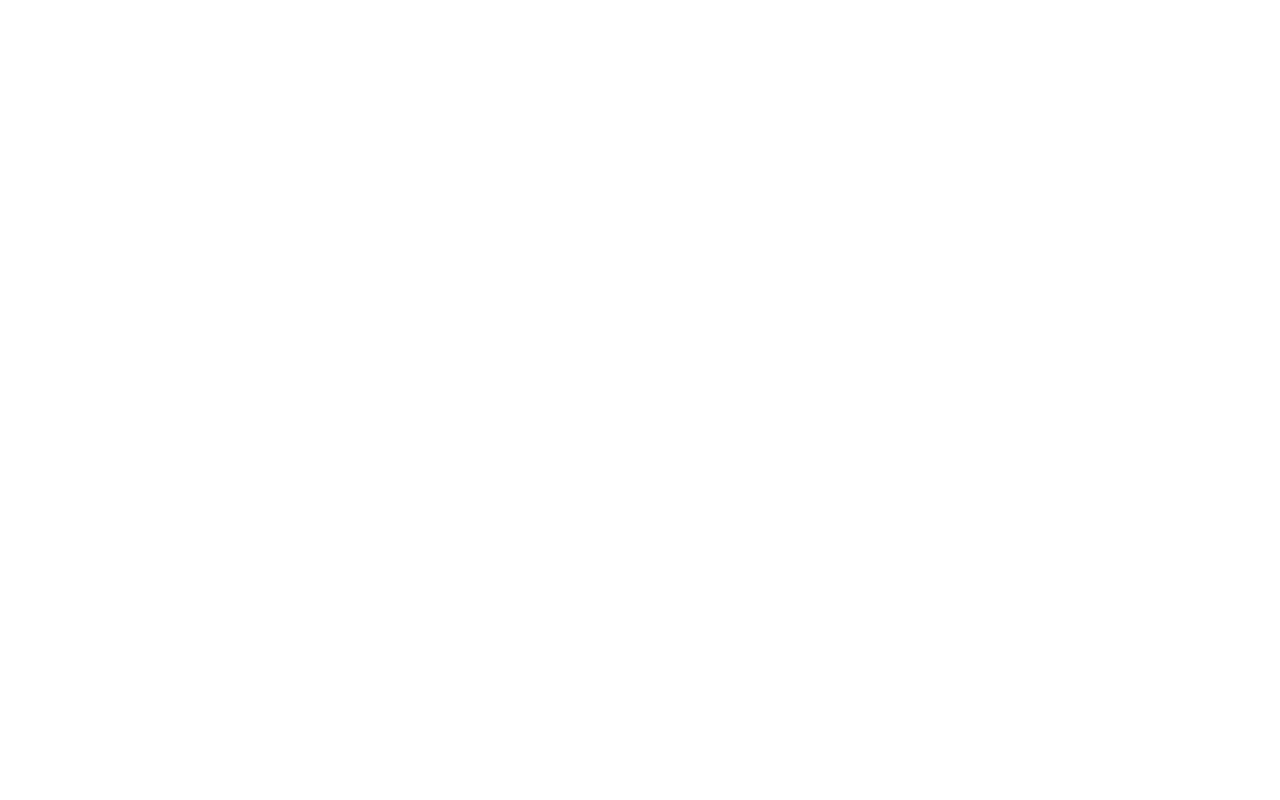
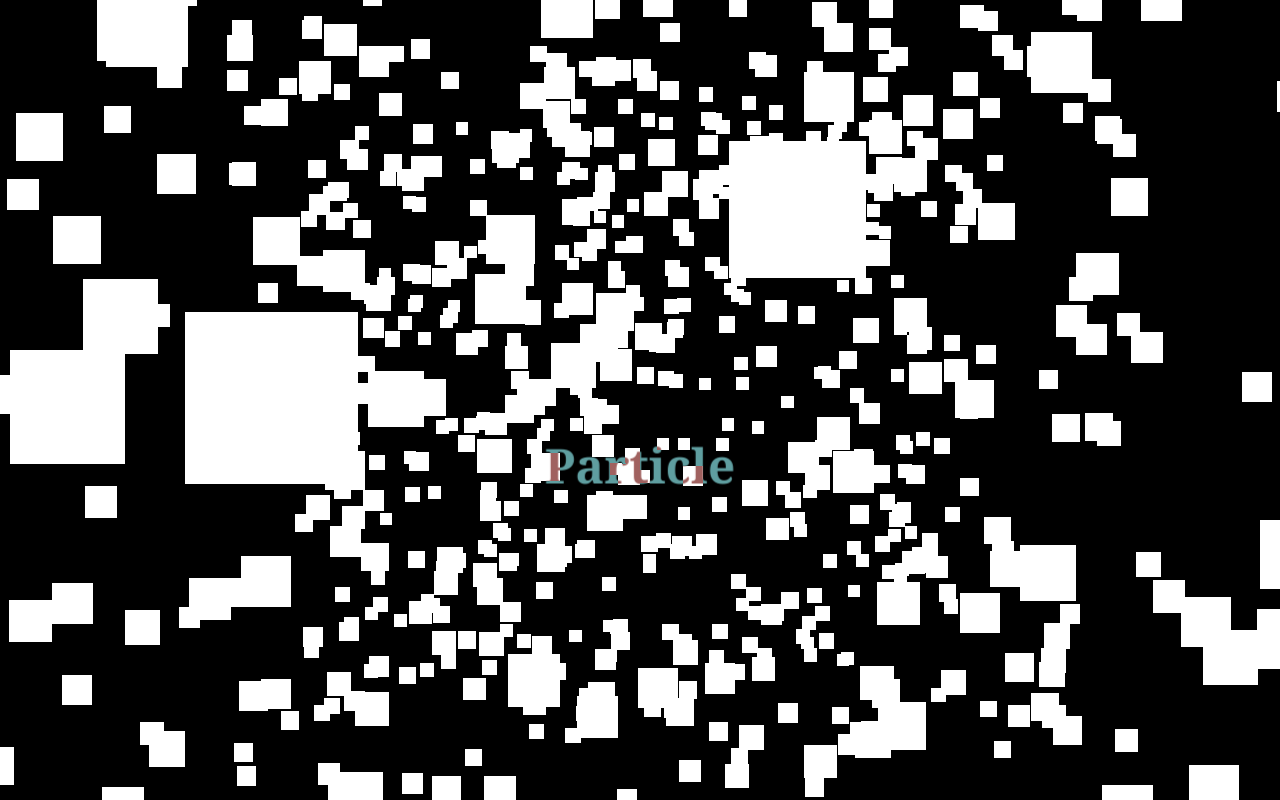
Before and after one commit to miyata09x0084/backgound-effect, a website built with webpack: page index.html in a window 1280 px wide. Built offline with nearby package versions, Linux system fonts and the light colour scheme; animation ran at ten frames a second.

Commit message:
背景に四角をランダム表示する

```diff
--- a/index.html
+++ b/index.html
@@ -4,12 +4,34 @@
 		<meta charset="utf-8">
 		<title>background-effect-app</title>
 		<style>
-			body { margin: 0; }
-			canvas { display: block; }
+			body {
+				margin: 0;
+				padding: 0;
+				}
+
+			#canvas {
+				display: block;
+				position: relative;
+			}
+
+			h1 {
+				color: #5F9EA0;
+				position: absolute;
+				top: 50%;
+				left: 50%;
+				transform: translate(-50%, 50%);
+				margin: 0;
+				mix-blend-mode: difference;
+				font-size: 3em;
+				font-family: Cambria, Cochin, Gerogia, Times;
+			}
+
 		</style>
 	</head>
 	<body>
-		<canvas id="myCanvas"></canvas>
+		<div id="canvas">
+			<h1>Particle</h1>
+		</div>
 		<script src="app.js"></script>
 	</body>
 </html>
--- a/src/index.js
+++ b/src/index.js
@@ -1,17 +1,46 @@
 import * as THREE from 'three';
 
-window.addEventListener('load', init);
+(() =>  {
+    const canvas = document.getElementById('canvas')
+    const scene = new THREE.Scene()
 
-let scene
+    const renderer =  new THREE.WebGLRenderer()
+    renderer.setSize(window.innerWidth, window.innerHeight)
+    renderer.setPixelRatio(Math.min(window.devicePixelRatio,2))
+    canvas.appendChild(renderer.domElement)
 
-//Renderer
-const renderer = new THREE.WebGLRenderer({
-    canvas: document.querySelector('#myCanvas')
-});
-renderer.setPixelRatio(window.devicePixelRatio);
-renderer.setSize(window.innerWidth, window.innerHeight);
+    const camera = new THREE.PerspectiveCamera(
+        75,
+        window.innerWidth/window.innerHeight,
+        0.1,
+        100
+    )
 
-function init(){
-    scene = new THREE.Scene();
-    console.log(scene);
-}
+    camera.position.z = 5
+    scene.add(camera)
+
+    const geometry = new THREE.BufferGeometry()
+    const count = 1000
+    const position = new Float32Array(count * 3)
+    for(let i = 0; i < count * 3; i++) {
+        position[i] = (Math.random() - 0.5) * 10
+    }
+
+    geometry.setAttribute('position', new THREE.BufferAttribute(position, 3))
+
+    const material = new THREE.PointsMaterial({
+        size: 0.3,
+        sizeAttenuation: true,
+        color: new THREE.Color('#FFFFFF')
+    })
+
+    const particle = new THREE.Points(geometry, material)
+    scene.add(particle)
+
+    const raf = () => {
+        renderer.render(scene, camera)
+        window.requestAnimationFrame(raf)
+    }
+
+    raf()
+})();
```
Also changed, not shown: 1 other file.
